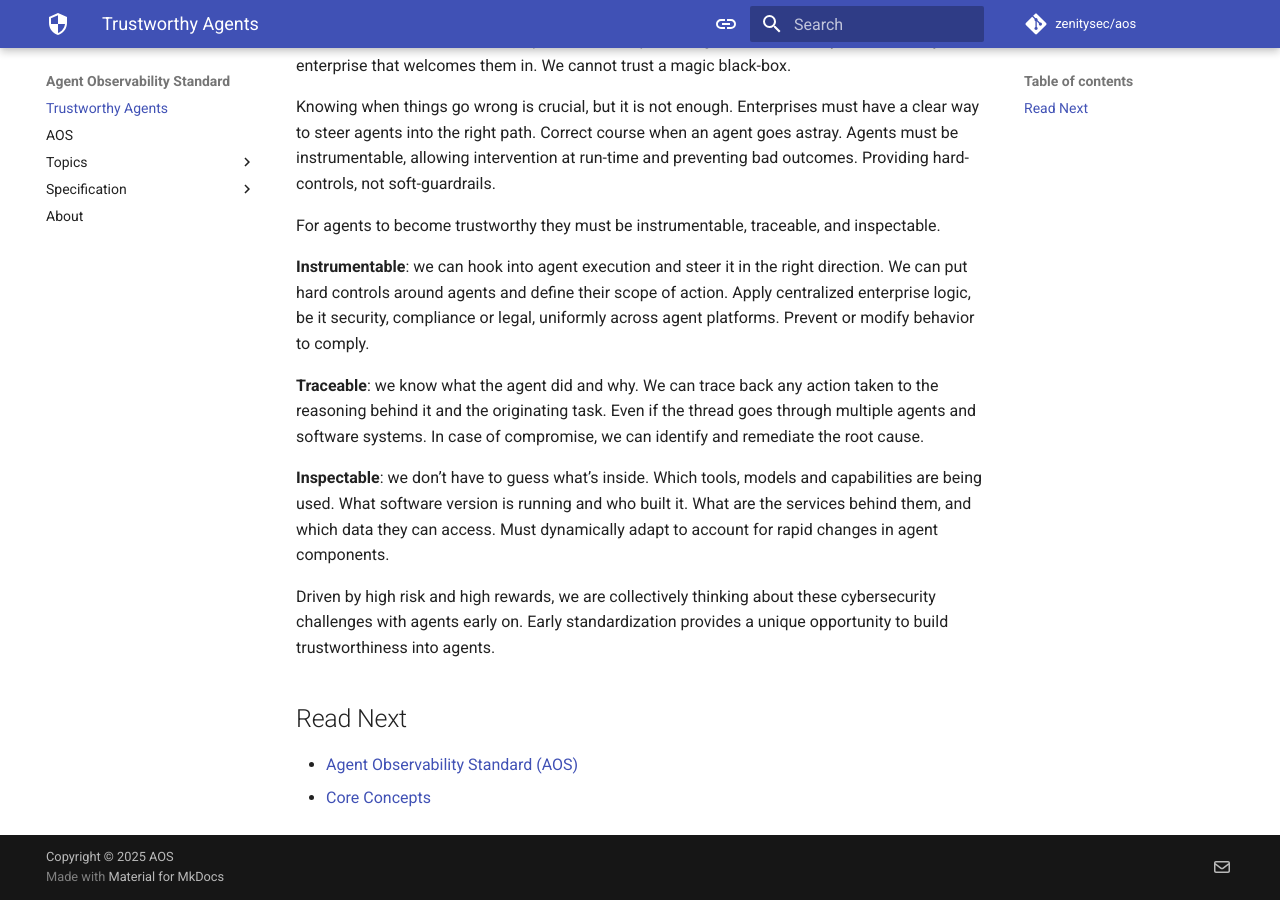
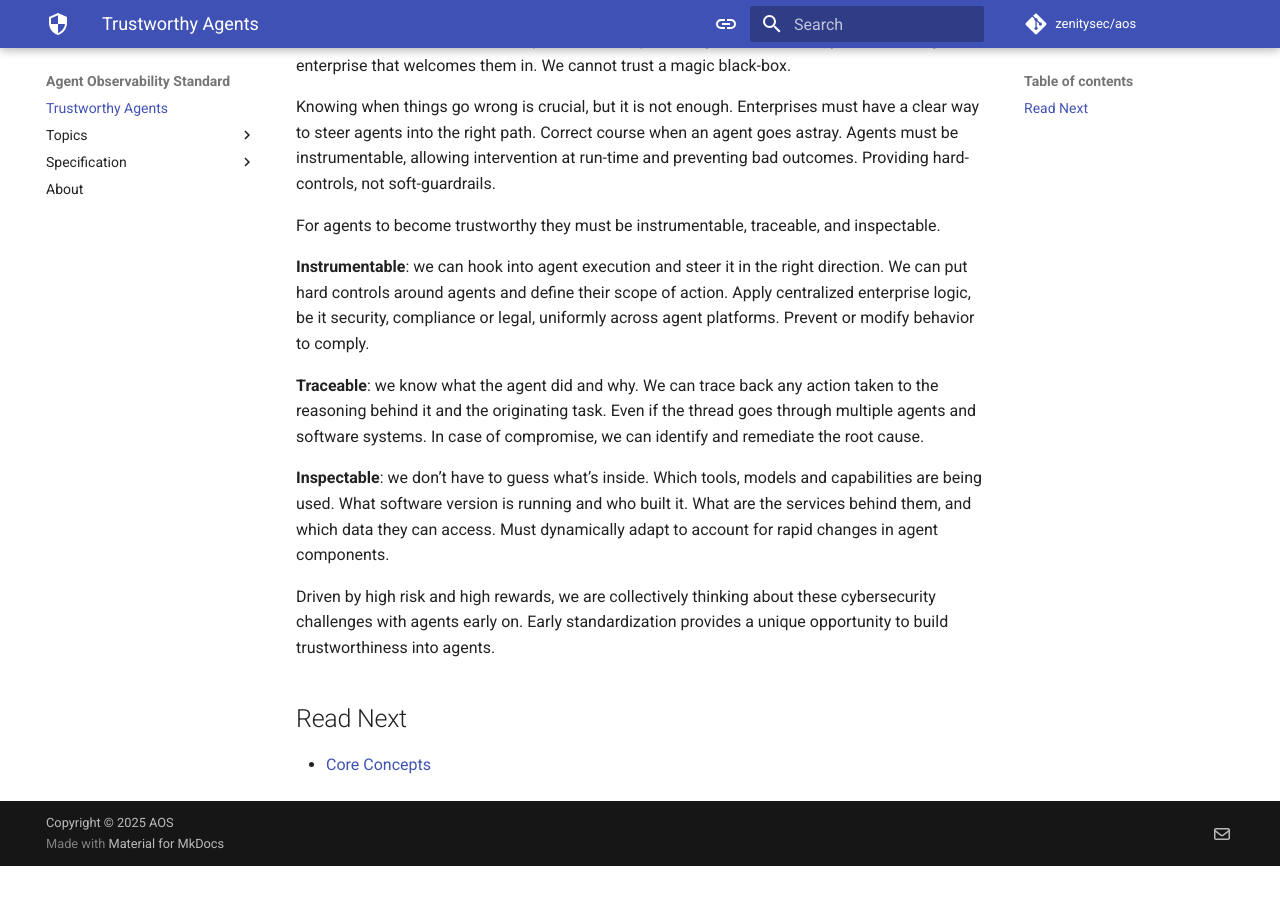
Before and after one commit to zenitysec/AOS, an MkDocs documentation site: the page built from docs/README.md, in a window 1280 px wide and 900 px high, scrolled down 626 px. Built offline with MkDocs 1.6.1 and Material for MkDocs 9.7.7, drawn with Linux system fonts in a browser that asks for light colours; comment, search, counter and statistics services are not loaded; after the commit the page ends 1492 px from its top, so only the background shows below that.

Commit message:
remove empty docs

```diff
--- a/docs/README.md
+++ b/docs/README.md
@@ -53,5 +53,4 @@ Early standardization provides a unique opportunity to build trustworthiness int
 
 ## Read Next
 
-- [Agent Observability Standard (AOS)](./aos.md)
-- [Core Concepts](./core_concepts.md)
+- [Core Concepts](./topics/core_concepts.md)
--- a/mkdocs.yml
+++ b/mkdocs.yml
@@ -70,7 +70,6 @@ extra:
 
 nav:
   - Trustworthy Agents: README.md
-  - AOS: aos.md
   - Topics:
     - Core concepts: topics/core_concepts.md
     - AOS in Action: topics/AOS_in_action_example.md
```
Also changed, not shown: docs/aos.md (deleted).
